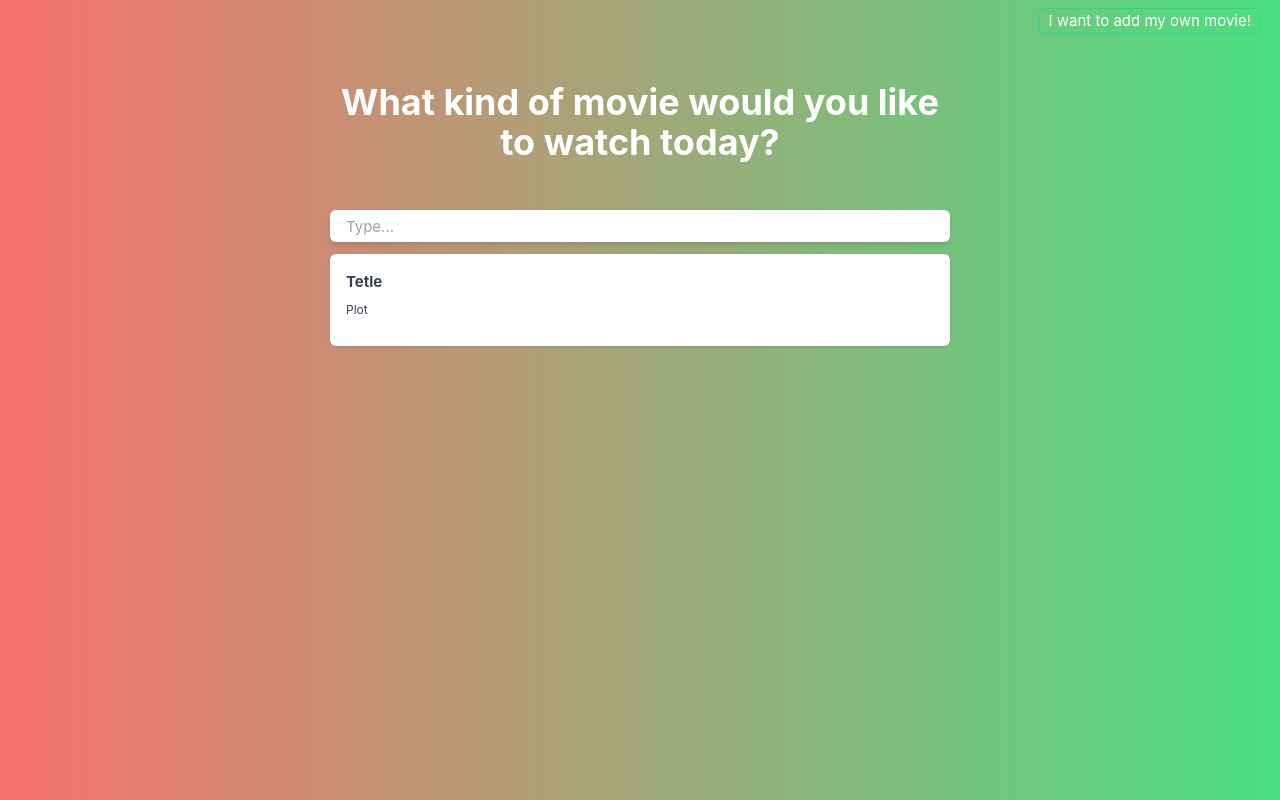
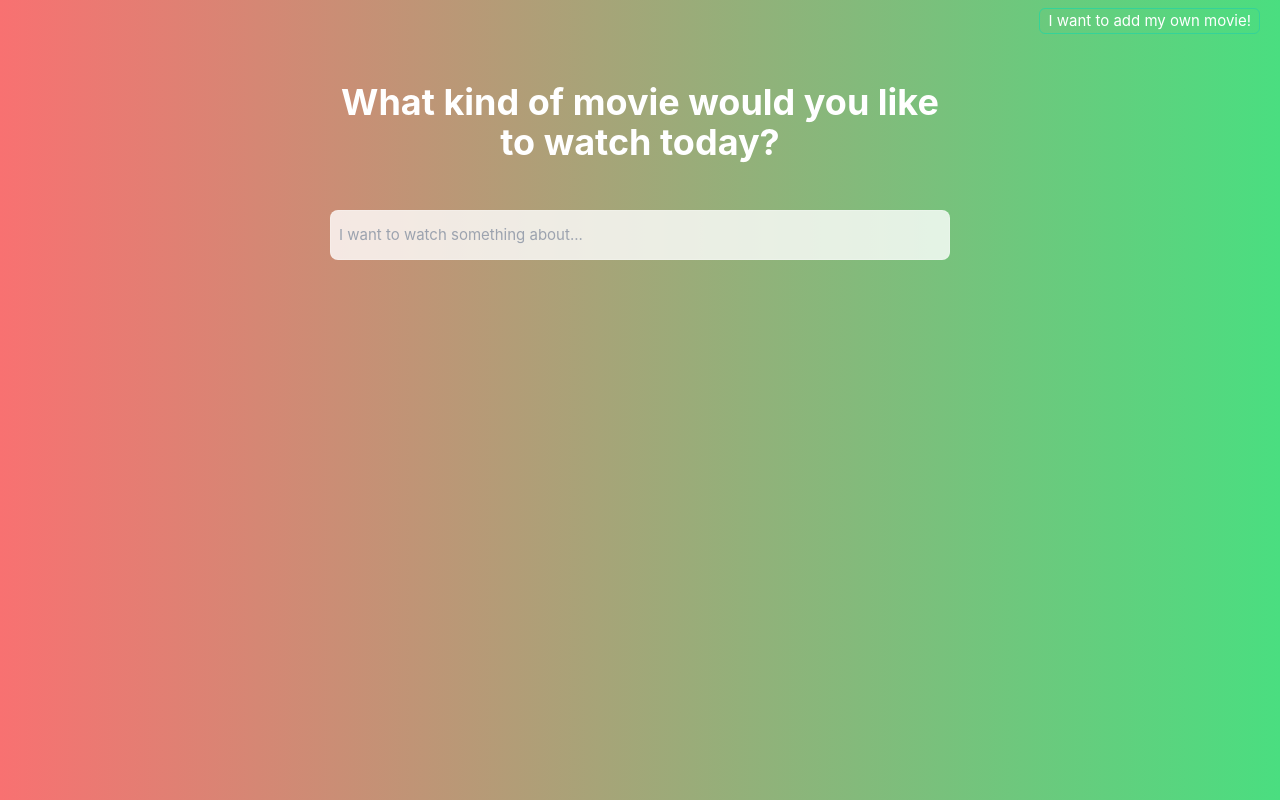
Before and after one commit to grauzonee/movieSearchFE, a Vue app in the folder app/: page / in a window 1280 px wide. Built offline with nearby package versions, Linux system fonts and the light colour scheme; the HTML template or start-up script is replaced by a standard one.

Commit message:
Connect to BE + add loading animation and make posts list scrollable

```diff
--- a/app/src/assets/main.css
+++ b/app/src/assets/main.css
@@ -34,3 +34,14 @@ body {
   margin: 0 auto;
   font-weight: normal;
 }
+
+@layer utilities {
+    .no-scrollbar::-webkit-scrollbar {
+        display: none;
+    }
+
+    .no-scrollbar {
+        -ms-overflow-style: none;
+        scrollbar-width: none;
+    }
+}
--- a/app/src/components/SearchForm.vue
+++ b/app/src/components/SearchForm.vue
@@ -1,14 +1,36 @@
 <script setup lang="ts">
 import { ref } from 'vue'
+import { api } from '@/libs/axios.ts'
+import BaseInput from '@/components/BaseInput.vue'
 
-defineEmits(['moviesUpdated'])
+const emit = defineEmits(['moviesUpdated', 'isLoading'])
 
 const value = ref(null)
+
+async function onSubmit() {
+  if (value.value.length < 1) {
+    return
+  }
+  try {
+    emit('isLoading')
+    const params = new URLSearchParams({ q: value.value })
+    const response = await api.get('/api/search', { params })
+    if (response.status !== 200) {
+      console.log(response)
+    } else {
+      emit('moviesUpdated', response.data.data)
+      value.value = ''
+    }
+  } catch (error) {
+    console.log('error', error)
+  }
+}
 </script>
 <template>
-  <input
-    class="h-8 rounded-md shadow shadow-md px-4 text-gray-400 outline-none"
-    placeholder="Type..."
+  <BaseInput
     v-model="value"
+    class="text-gray-800"
+    placeholder="I want to watch something about..."
+    @keydown.enter.prevent="onSubmit"
   />
 </template>
--- a/app/src/views/SearchView.vue
+++ b/app/src/views/SearchView.vue
@@ -4,9 +4,20 @@ import SearchForm from '@/components/SearchForm.vue'
 import MovieBlock from '@/components/MovieBlock.vue'
 import RouterButton from '@/components/RouterButton.vue'
 
-const movies = ref([{ title: 'Tetle', plot: 'Plot', genres: ['drama', 'thriller'] }])
+const movies = ref([])
+const isLoading = ref(false)
 
-function onMoviesUpdated() {}
+function onMoviesUpdated(newMovies) {
+  console.log('onMovieUpdated')
+  movies.value = newMovies
+  isLoading.value = false
+}
+
+function onIsLoading() {
+  console.log('onIsLoading')
+  movies.value = []
+  isLoading.value = true
+}
 </script>
 <template>
   <div class="w-full flex flex-col items-end">
@@ -15,8 +26,16 @@ function onMoviesUpdated() {}
   <h2 class="font-bold text-center my-12 text-4xl w-1/2">
     What kind of movie would you like to watch today?
   </h2>
-  <SearchForm class="w-1/2" @moviesUpdated="onMoviesUpdated" />
-  <div class="flex flex-col w-1/2 gap-3 mt-3">
+  <SearchForm class="w-1/2" @moviesUpdated="onMoviesUpdated" @isLoading="onIsLoading" />
+  <div class="flex flex-col w-1/2 gap-3 mt-3 overflow-scroll no-scrollbar">
     <MovieBlock v-for="(movie, key) in movies" :key="key" :movie="movie" />
+    <span
+      v-if="isLoading"
+      class="flex items-center justify-center p-3 h-12 bg-white/10 backdrop-blur-lg animate-pulse rounded-lg shadow-lg shadow-indigo-500/30"
+    >
+      <div
+        class="h-6 w-6 border-2 border-white border-t-transparent rounded-full animate-spin"
+      ></div>
+    </span>
   </div>
 </template>
```
